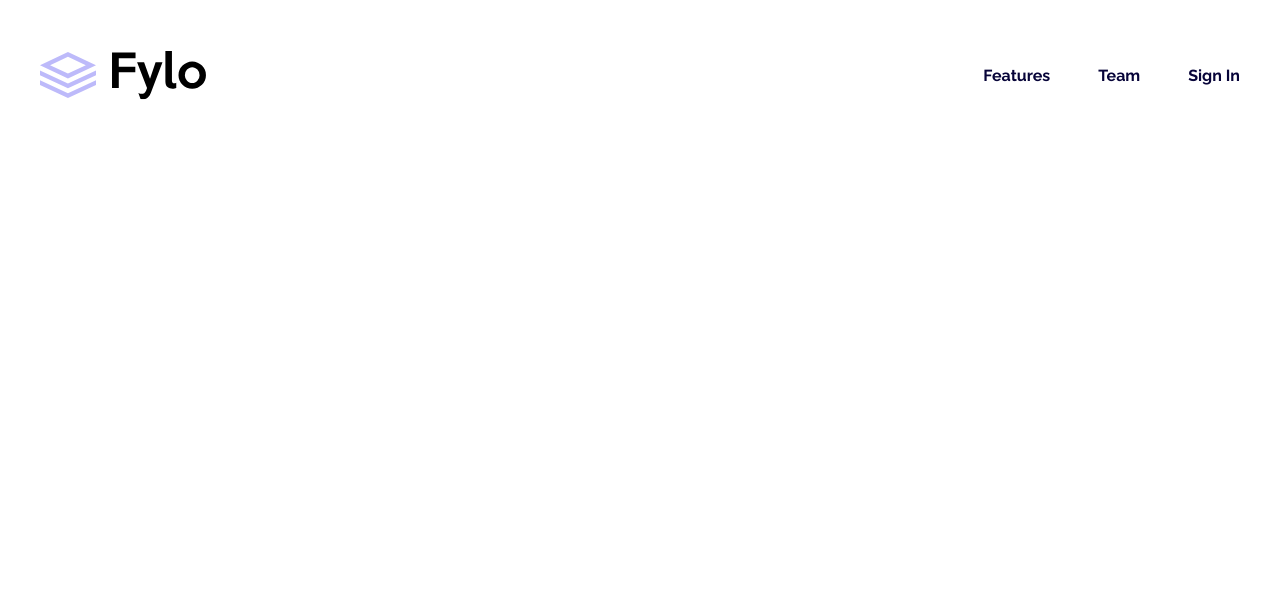
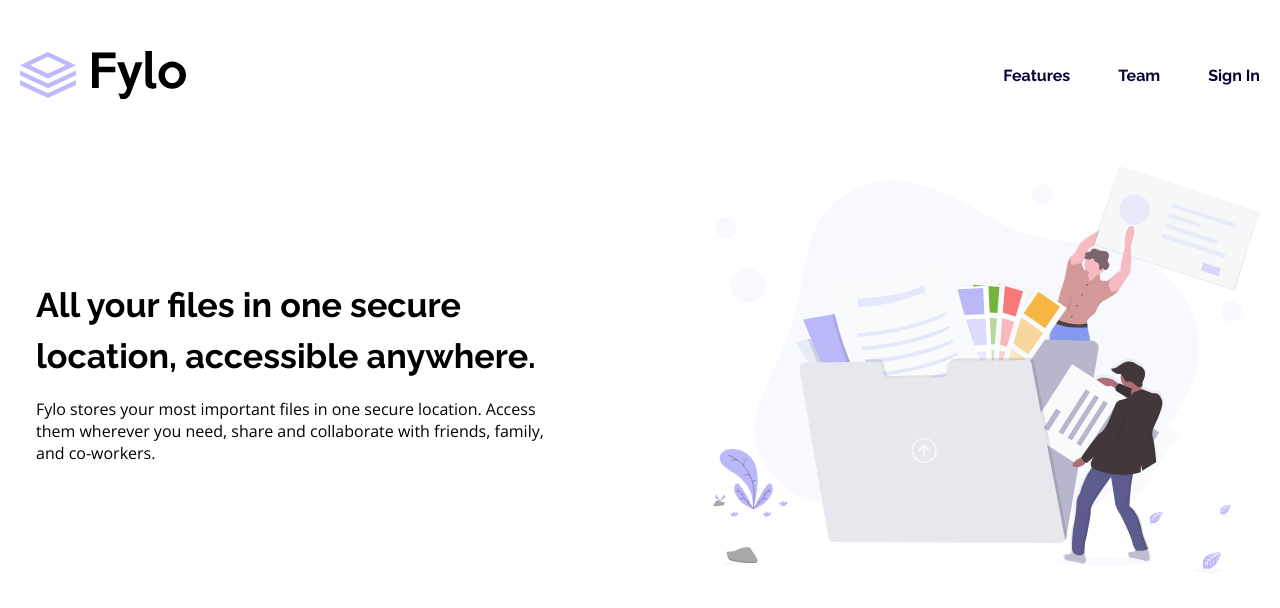
Before and after one commit to jwhong98/fylo-two-column, a React (Create React App) app: page / in a window 1280 px wide. Shown: the top 608 px of the page. Built offline with nearby package versions, Linux system fonts and the light colour scheme.

Commit message:
added Hero section

```diff
--- a/public/index.html
+++ b/public/index.html
@@ -26,7 +26,7 @@
     <link rel="preconnect" href="https://fonts.googleapis.com" />
     <link rel="preconnect" href="https://fonts.gstatic.com" crossorigin />
     <link
-      href="https://fonts.googleapis.com/css2?family=Open+Sans:ital@1&family=Raleway:wght@400;700&display=swap"
+      href="https://fonts.googleapis.com/css2?family=Open+Sans&family=Raleway:wght@400;700&display=swap"
       rel="stylesheet"
     />
   </head>
--- a/src/App.js
+++ b/src/App.js
@@ -1,10 +1,12 @@
 import "./App.css";
 import Header from "./components/Header/Header";
+import Hero from "./components/Hero/Hero";
 
 function App() {
   return (
     <>
       <Header />
+      <Hero />
     </>
   );
 }
--- a/src/components/Header/HeaderElements.js
+++ b/src/components/Header/HeaderElements.js
@@ -11,6 +11,6 @@ export const HeaderContainer = styled.head`
 
 export const HeaderWrap = styled.div`
   width: 100%;
-  max-width: 1200px;
+  max-width: 1300px;
   height: 100%;
 `;
--- a/src/components/Hero/Hero.js
+++ b/src/components/Hero/Hero.js
@@ -1,18 +1,28 @@
 import React from "react";
+import {
+  HeroContainer,
+  HeroWrap,
+  TextContent,
+  ImgContainer,
+  HeroImg,
+} from "./HeroElements";
+import img from "../../images/illustration-1.svg";
 
 const Hero = () => {
   return (
     <HeroContainer>
       <HeroWrap>
         <TextContent>
-          <h1>all your files in one secure location, accessible anywhere.</h1>
+          <h1>All your files in one secure location, accessible anywhere.</h1>
           <p>
             Fylo stores your most important files in one secure location. Access
             them wherever you need, share and collaborate with friends, family,
             and co-workers.
           </p>
         </TextContent>
-        <HeroImg />
+        <ImgContainer>
+          <HeroImg src={img} />
+        </ImgContainer>
       </HeroWrap>
     </HeroContainer>
   );
--- a/src/components/Hero/HeroElements.js
+++ b/src/components/Hero/HeroElements.js
@@ -0,0 +1,38 @@
+import styled from "styled-components";
+
+export const HeroContainer = styled.section`
+  width: 100%;
+  padding: 1rem 20px;
+`;
+
+export const HeroWrap = styled.div`
+  margin: 0 auto;
+  width: 100%;
+  max-width: 1300px;
+  display: flex;
+  align-items: center;
+  justify-content: space-between;
+`;
+
+export const TextContent = styled.div`
+  display: flex;
+  flex-direction: column;
+  align-items: flex-start;
+  gap: 1rem;
+  max-width: 550px;
+  padding: 0 1rem;
+
+  h1 {
+    font-size: 2.13rem;
+    line-height: 1.5;
+  }
+`;
+
+export const ImgContainer = styled.div`
+  max-width: 550px;
+`;
+
+export const HeroImg = styled.img`
+  width: 100%;
+  height: auto;
+`;
```
